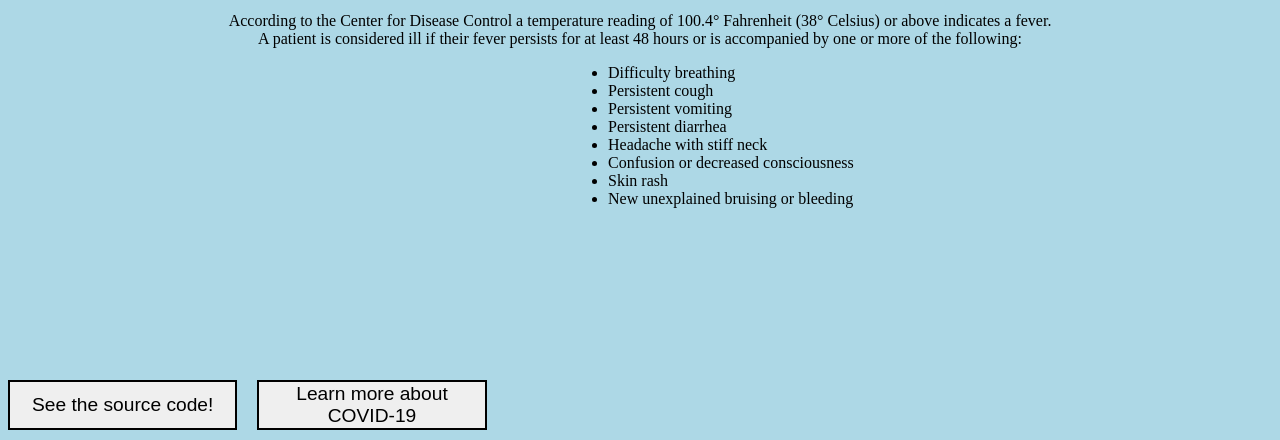
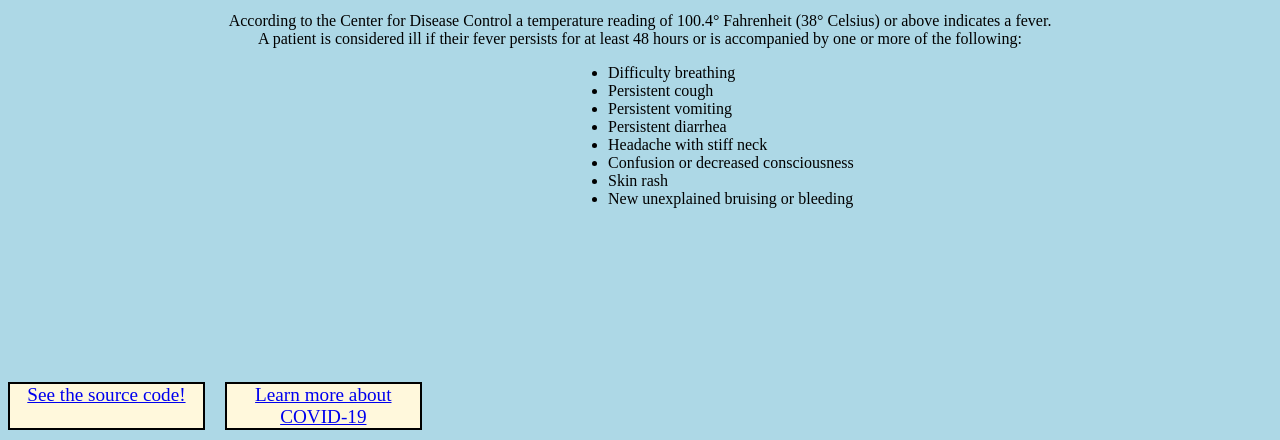
Before and after one commit to jklusnick/CovidSense, a plain HTML site: page src/index.html in a window 1280 px wide. Shown: the part 360-800 px from the top of the page. Drawn offline with Linux system fonts and the light colour scheme.

Commit message:
adding webpage links

```diff
--- a/src/index.css
+++ b/src/index.css
@@ -18,6 +18,10 @@ body{
     padding-bottom: 10px;
 }
 
+#link{
+    background-color: cornsilk;
+}
+
 .flex-container{
     display: flex;
 }
--- a/src/index.html
+++ b/src/index.html
@@ -34,7 +34,7 @@
     </ul>
 </div>
 <div class="flex-container", id="links">
-    <button class="flex-child">See the source code!</button>
-    <button class="flex-child">Learn more about COVID-19</button>
+    <a class="flex-child", id="link", href="https://github.com/jklusnick/CovidSense">See the source code!</a>
+    <a class="flex-child", id="link", href="https://www.cdc.gov/coronavirus/2019-ncov/symptoms-testing/symptoms.html">Learn more about COVID-19</a>
 </div>
 <script src="index.js"></script>
```
